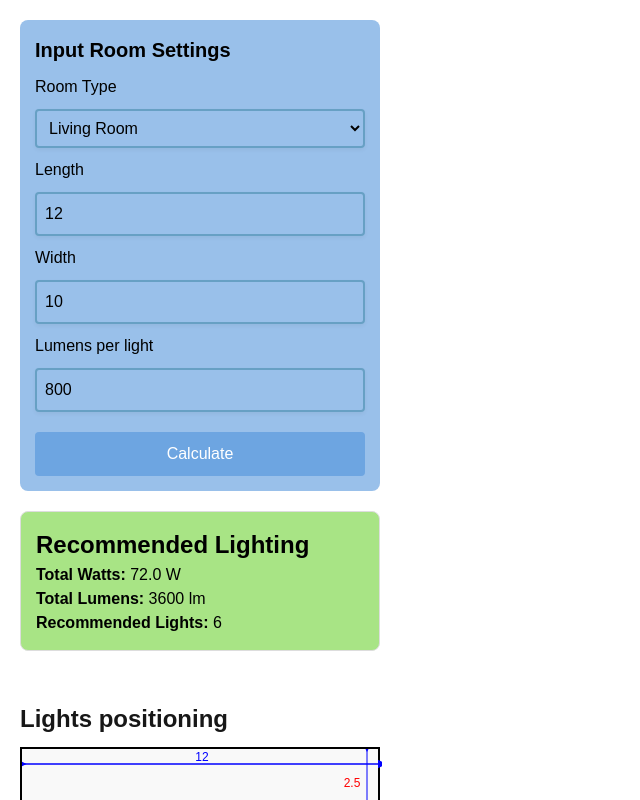
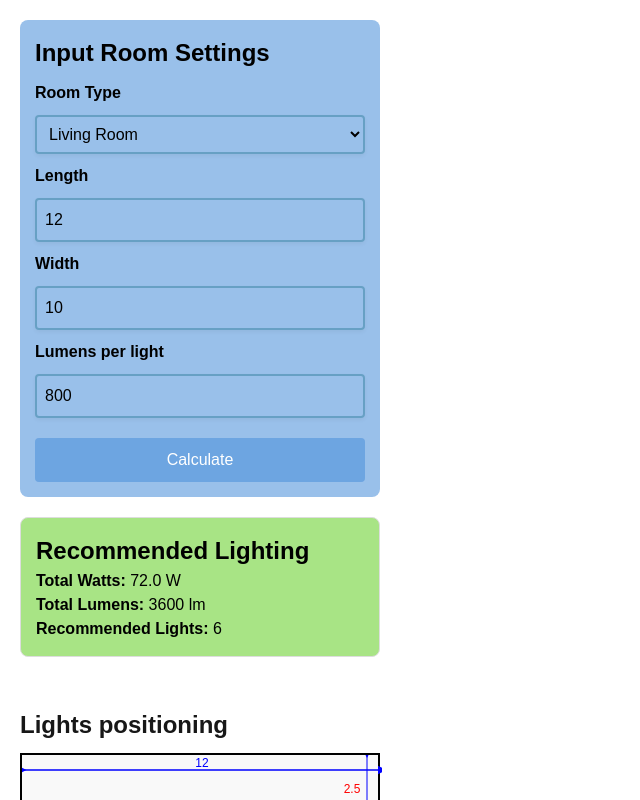
Before and after one commit to sreekanthyerragunta/lighting-calculator, a Next.js app: page / in a window 1280 px wide. Shown: the top 800 px of the page, without its empty margins (0-640 px from the left). Built offline with nearby package versions, Linux system fonts and the light colour scheme.

Commit message:
UI cosmetic changes

```diff
--- a/app/page.tsx
+++ b/app/page.tsx
@@ -106,11 +106,11 @@ export default function Home() {
             color: "black"
           }}
         >
-          <h3 style={{ fontSize: 20, fontWeight: "bold" }}>
+          <h3 style={{ fontSize: 24, fontWeight: "bold" }}>
             Input Room Settings
           </h3>
 
-          <label>Room Type</label>
+          <label style = {{fontWeight: "bold"}}>Room Type</label>
           <select
             value={inputs.roomType}
             onChange={(e) => handleChange("roomType", e.target.value)}
@@ -127,7 +127,7 @@ export default function Home() {
             <option value="kitchen">Kitchen</option>
           </select>
 
-          <label>Length</label>
+          <label style = {{fontWeight: "bold"}}>Length</label>
           <input
             type="number"
             value={inputs.length}
@@ -141,7 +141,7 @@ export default function Home() {
               }}
           />
 
-          <label>Width</label>
+          <label style = {{fontWeight: "bold"}}>Width</label>
           <input
             type="number"
             value={inputs.width}
@@ -155,7 +155,7 @@ export default function Home() {
               }}
           />
 
-          <label>Lumens per light</label>
+          <label style = {{fontWeight: "bold"}}>Lumens per light</label>
           <input
             type="number"
             value={inputs.lumensPerLight}
```
